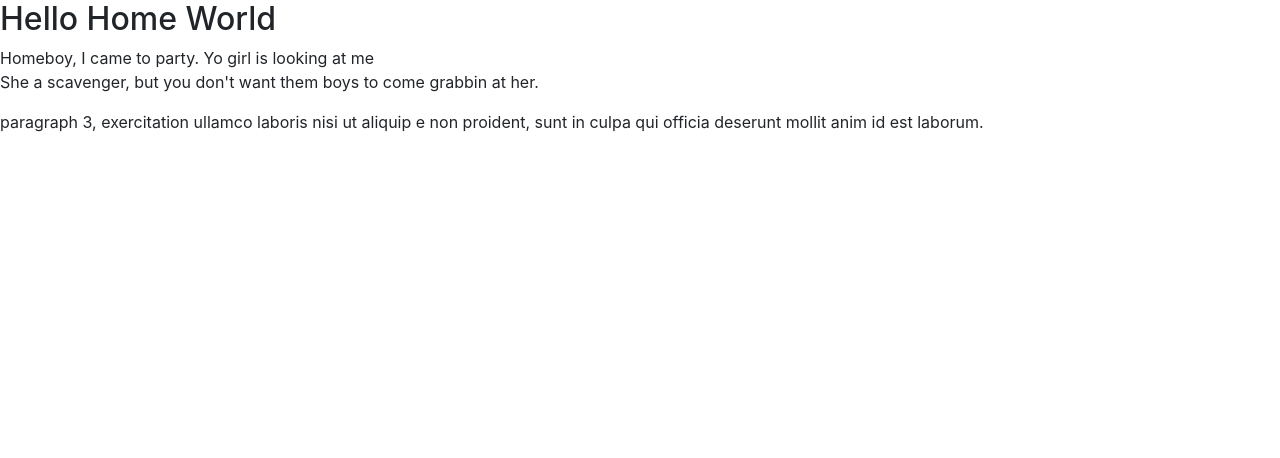
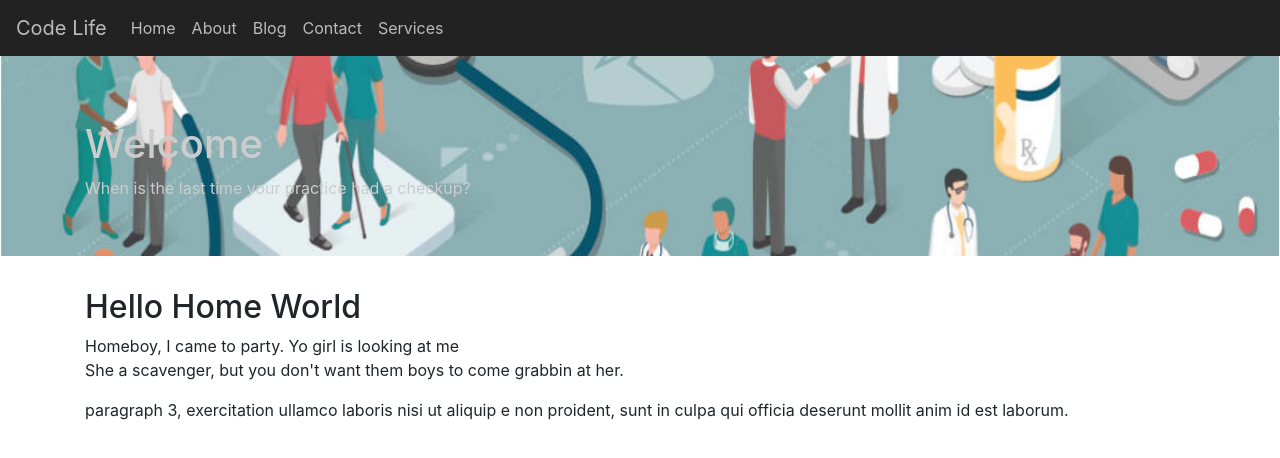
Before and after one commit to seanhailecodes/ThankYouChad, a React (Create React App) app in the folder hpa/: page / in a window 1280 px wide. Shown: the top 458 px of the page. Built offline with nearby package versions, Linux system fonts and the light colour scheme.

Commit message:
routers, nav, initial css

```diff
--- a/hpa/src/App.js
+++ b/hpa/src/App.js
@@ -6,11 +6,17 @@ import { Blog } from './components/Blog'
 import { Contact } from './components/Contact'
 import { Services } from './components/Services'
 import { NoMatch } from './components/NoMatch'
+import { Layout } from './components/Layout'
+import { NavigationBar } from './components/NavigationBar'
+import { Jumbotron } from './components/Jumbotron'
 
 class App extends Component {
   render() {
   return (
    <React.Fragment>
+     <NavigationBar />
+     <Jumbotron />
+     <Layout>
      <Router>
       <Switch>
         <Route exact path="/" component={Home} />
@@ -21,6 +27,7 @@ class App extends Component {
         <Route component={NoMatch} />
       </Switch>
      </Router>
+     </Layout>
    </React.Fragment>
     )
   }
--- /dev/null
+++ b/hpa/src/components/Jumbotron.js
@@ -0,0 +1,28 @@
+import React from 'react'
+import { Jumbotron as Jumbo, Container } from 'react-bootstrap'
+import styled from 'styled-components'
+import hc1 from '../assets/hc1.jpg'
+
+const Styles = styled.div`
+    .jumbotron {
+        background: url(${hc1}) no-repeat fixed bottom;
+        background-size: cover;
+        color: #ccc;
+        height: 200px;
+        position: relative;
+        z-index: -2;
+    }
+
+`
+
+export const Jumbotron = () => (
+    <Styles>
+        <Jumbo fluid className='Jumbo'>
+        <div className='overlay'></div>
+        <Container>
+            <h1>Welcome</h1>
+            <p> When is the last time your practice had a checkup?</p>
+        </Container>
+        </Jumbo>
+    </Styles>
+)
--- /dev/null
+++ b/hpa/src/components/Layout.js
@@ -0,0 +1,8 @@
+import React from 'react'
+import { Container } from 'react-bootstrap'
+
+export const Layout = (props) => (
+    <Container>
+        {props.children}
+    </Container>
+)
--- /dev/null
+++ b/hpa/src/components/NavigationBar.js
@@ -0,0 +1,35 @@
+import React from 'react'
+import { Nav, Navbar } from 'react-bootstrap'
+import styled from 'styled-components'
+
+const Styles = styled.div`
+    .navbar {
+        background-color: #222;
+    }
+
+    .navbar-brand, .navbar-nav .nav-link {
+        color: #bbb;
+
+        &:hover {
+            color: white;
+        }
+    }
+`;
+
+export const NavigationBar = () => (
+    <Styles>
+        <Navbar expand='lg'>
+            <Navbar.Brand href='/'>Code Life</Navbar.Brand>
+            <Navbar.Toggle aria-controls='basic-navbar-nav'/>
+            <Navbar.Collapse id='basic-navbar-nav'>
+                <Nav className='m1-auto'>
+                    <Nav.Item><Nav.Link href='/'>Home</Nav.Link></Nav.Item>
+                    <Nav.Item><Nav.Link href='/about'>About</Nav.Link></Nav.Item>
+                    <Nav.Item><Nav.Link href='/blog'>Blog</Nav.Link></Nav.Item>
+                    <Nav.Item><Nav.Link href='/contact'>Contact</Nav.Link></Nav.Item>
+                    <Nav.Item><Nav.Link href='/services'>Services</Nav.Link></Nav.Item>
+                </Nav>
+            </Navbar.Collapse>
+        </Navbar>
+    </Styles>
+)
```
Also changed, not shown: hpa/src/assets/hc1.jpg (added).
